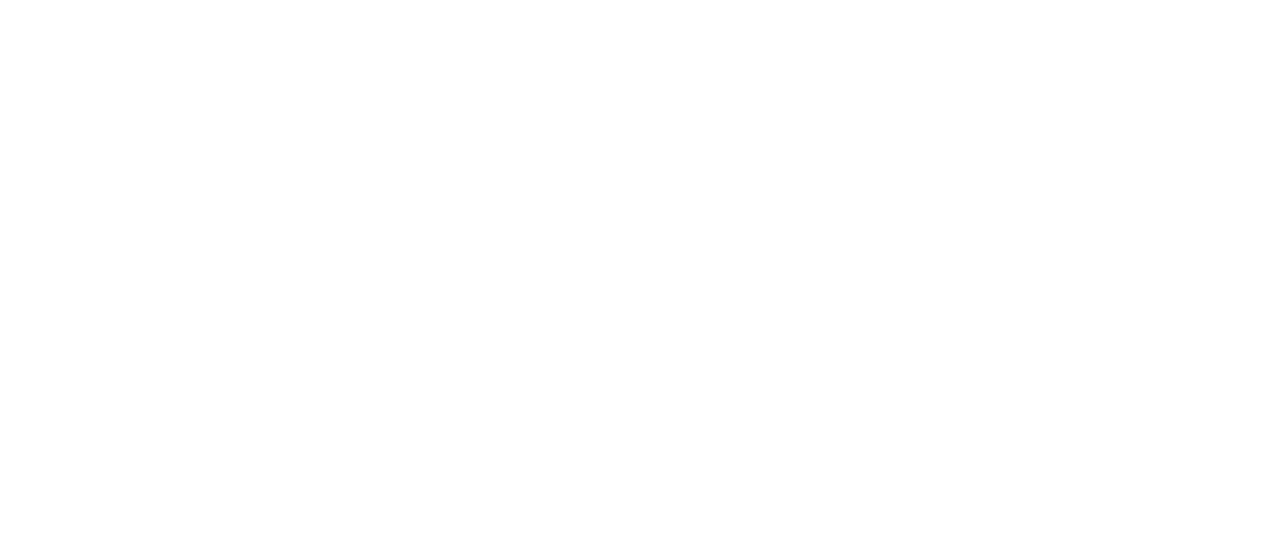
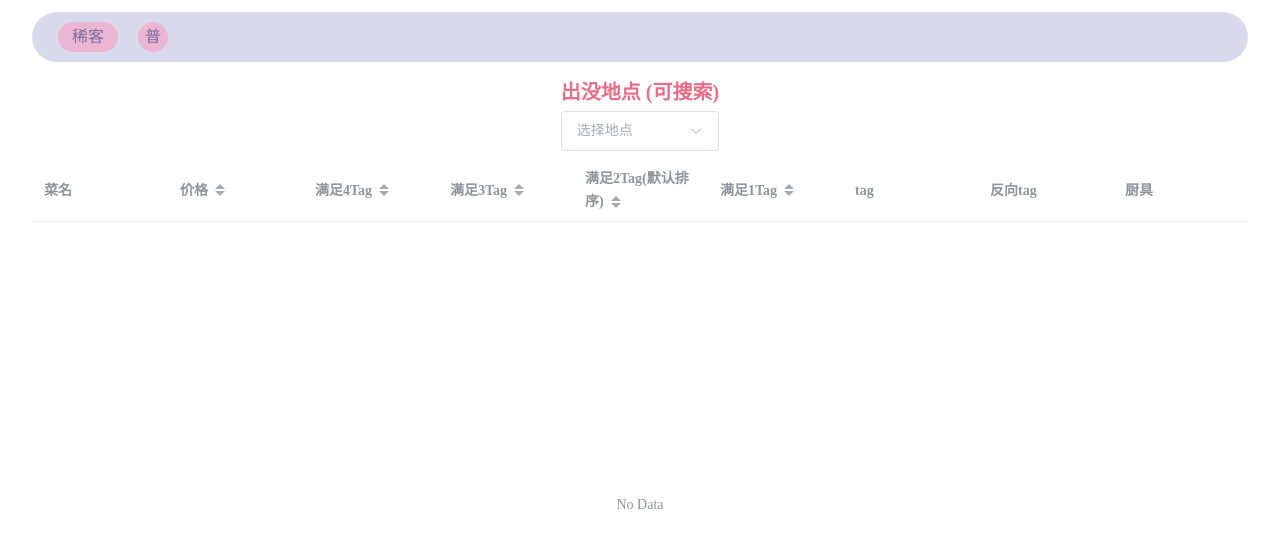
Before and after one commit to xuetyan/izakaya-note, a Vue app: page /#/normal_custom in a window 1280 px wide. Before the commit this address had no page. Shown: the top 548 px of the page. Built offline with nearby package versions, Linux system fonts and the light colour scheme.

Commit message:
1. 更新普客推荐菜 2. 样式小更新

```diff
--- a/src/assets/data/normalCustom.js
+++ b/src/assets/data/normalCustom.js
@@ -1,11 +1,26 @@
-export const normal_rare_header = [
+export const zones = [
+    "妖怪兽道",
+    "人间之里",
+    "博丽神社",
+    "红魔馆",
+    "迷途竹林",
+    "魔法森林",
+    "妖怪之山",
+    "旧地狱",
+    "地灵殿",
+    "命莲寺",
+    "神灵庙",
+    "爱丽丝奖励符卡召唤",
+]
+
+export const normal_custom_header = [
     "名称",
     "喜好·料理",
     "喜好·酒水",
     "出没地点"
 ]
 
-export const normal_rare_results = [
+export const normal_custom_results = [
     {
         "名称": "妖怪兔",
         "喜好·料理": "招牌、家常、甜、咸、鲜、果味、凉爽、力量涌现、流行·喜爱",
--- a/src/assets/main.css
+++ b/src/assets/main.css
@@ -4,7 +4,6 @@
   max-width: 1280px;
   margin: 0 auto;
   padding: 2rem;
-
   font-weight: normal;
 }
 
--- a/src/assets/style/main.css
+++ b/src/assets/style/main.css
@@ -1,13 +1,18 @@
+* {
+  box-sizing: border-box;
+}
+
 html, body {
   margin: 0;
   padding: 0;
+  height: 100%;
 }
 
 #app {
   width: 100%;
   /* max-width: 1280px; */
   margin: 0;
-
+  height: 100%;
   font-weight: normal;
 }
 
--- a/src/views/getData.vue
+++ b/src/views/getData.vue
@@ -1,4 +1,8 @@
 <template>
+  <div class="tabs">
+    <div v-for="(tab, index) in tabs" :key="tab.url" class="tab" :class="{active: tabIndex === index}" @click="switchTab(tab, index)">{{ tab.name }}</div>
+  </div>
+
   <div v-if="false" class="get-xlsx">
     <input ref="excel-upload-input" class="excel-upload-input" type="file" accept=".xlsx, .xls" @change="readXlsx">
   </div>
@@ -6,7 +10,19 @@
 </template>
 
 <script lang="ts" setup name="Menu">
+import { ref, reactive  } from 'vue'
+import { useRouter } from 'vue-router'
 import * as XLSX from 'xlsx'
+import type { routeTab } from '@/interface/menu.ts'
+
+const router = useRouter()
+
+const tabs: Array<typeof routeTab> = [{name: '稀客', url: '/rare_custom'}, {name: '普客', url: '/normal_custom'}]
+let tabIndex = ref(0)
+const switchTab = function(tab: typeof routeTab, index: number) {
+  tabIndex.value = index
+  router.push({ path: tab.url })
+}
 
 const excelData = {
   header: null,
@@ -65,6 +81,36 @@ const getHeaderRow = function(sheet: any) {
 </script>
 
 <style scoped>
+.tabs {
+  background-color: rgb(217, 217, 238);
+  padding: 10px 16px;
+  display: flex;
+  align-items: center;
+  border-radius: 50px;
+  line-height: 44px;
+  margin: 12px 0 6px;
+}
+
+.tab {
+  width: 30px;
+  height: 30px;
+  overflow: hidden;
+  text-align: center;
+  line-height: 30px;
+  margin: 0 10px;
+  font-size: 16px;
+  color: rgba(90, 90, 150, 0.8);
+  background-color: rgba(255, 145, 183, 0.5);
+  border-radius: 50%;
+  cursor: pointer;
+  transition-duration: 280ms;
+}
+
+.tab.active {
+  width: 60px;
+  border-radius: 50px;
+}
+
 .get-xlsx {
   width: 100%;
   height: 40px;
--- /dev/null
+++ b/src/views/normalCustom.vue
@@ -0,0 +1,170 @@
+<template>
+  <div class="main-content">
+    <div>
+      <div class="options">
+        <div class="select-box">
+          <div class="label">{{ '出没地点' }} {{ '(可搜索)' }}</div>
+          <el-select v-model="zoneName" filterable clearable placeholder="选择地点" size="large" @change="selectZone">
+            <el-option
+              v-for="zone in zoneList"
+              :key="zone"
+              :label="zone"
+              :value="zone"
+            />
+          </el-select>
+        </div>
+      </div>
+
+      <div class="normal-custom-box">
+        <div class="custom-info" v-for="custom in currentZoneCustom" :key="custom">
+          <span class="custom-name">{{ custom }}</span>
+          <span class="custom-tags">{{ getCustomTags(custom) }}</span>
+        </div>
+      </div>
+    </div>
+
+    <div class="detail-table-box">
+      <el-table :data="tableData" stripe fit highlight-current-row height="100%">
+        <el-table-column label="菜名" prop="mealName"></el-table-column>
+        <el-table-column label="价格" prop="price" sortable></el-table-column>
+        <el-table-column label="满足4Tag" prop="haveFour" sortable></el-table-column>
+        <el-table-column label="满足3Tag" prop="haveThree" sortable></el-table-column>
+        <el-table-column label="满足2Tag(默认排序)" prop="haveTwo" sortable></el-table-column>
+        <el-table-column label="满足1Tag" prop="haveOne" sortable></el-table-column>
+        <el-table-column label="tag" prop="like"></el-table-column>
+        <el-table-column label="反向tag" prop="hate"></el-table-column>
+        <el-table-column label="厨具" prop="cookware"></el-table-column>
+      </el-table>
+    </div>
+  </div>
+
+
+  </template>
+
+  <script lang="ts" setup>
+  import { ref, reactive  } from 'vue'
+
+  import type { TableDataInterface_normalCostom } from '@/interface/menu.ts'
+  import { zones, normal_custom_header, normal_custom_results } from '@/assets/data/normalCustom.js'
+  import { meal_header, meal_results } from '@/assets/data/meal.js'
+
+  // 选择的地点
+  const zoneName = ref('')
+  let tableData = reactive<typeof TableDataInterface_normalCostom[]>([])
+  // 当前地点 普客列表
+  let currentZoneCustom = reactive<string[]>([])
+
+  // 地点列表
+  const zoneList = reactive(zones)
+  // 普客列表
+  const normalCustomHeader = reactive<string[]>(normal_custom_header)
+  const normalCustomResults = reactive(normal_custom_results)
+
+  const selectZone = (val: string) => {
+    currentZoneCustom = normalCustomResults.filter((f: { [x: string]: string }) => f['出没地点'].split('、').some(s => s=== val)).map((m: { [x: string]: string }) => m['名称'])
+    tableData = getTableData(val)
+  }
+
+  const getCustomTags = (customName: string) => {
+    const so = normalCustomResults.find(((f: { [x: string]: string }) => f['名称'] === customName))
+    return so ? so['喜好·料理'] : ''
+  }
+
+  const getTableData = (zoneName: string) => {
+    // 普客喜爱tag
+    let customTagsList = reactive<string[][]>([])
+    customTagsList = normalCustomResults.filter((f: { [x: string]: string }) => f['出没地点'].split('、').some(s => s=== zoneName)).map((m: { [x: string]: string }) => m['喜好·料理'].split('、'))
+    // 满足普客tag数
+    let TableData = reactive<any[]>([])
+    // 菜谱满足普客的tag数
+    TableData = meal_results.map((meal: { [x: string]: any }) => {
+      // : { [x: string]: any }
+      const temp = reactive({
+        mealName: meal['名称'],
+        like: meal['正特性'],
+        hate: meal['反特性']??[],
+        material: meal['食材'],
+        cookware: meal['厨具'],
+        price: meal['价格/円'],
+      })
+      const tagCount = reactive(customTagsList.map((tags: string[]) => {
+        return meal['正特性'].split('、').reduce((init: string, cur: string) => (init += tags.includes(cur) ? 1 : 0), 0)
+      }))
+      // 符合普客tag 统计
+      let stats = reactive<{[x: string]: number}>({ })
+      for (const iterator of meal['正特性'].split('、')) {
+        stats['none'] = tagCount.reduce((init: number, cur: number) => (init += (cur === 0 ? 1 : 0)), 0)
+        stats['haveOne'] = tagCount.reduce((init: number, cur: number) => (init += (cur === 1 ? 1 : 0)), 0)
+        stats['haveTwo'] = tagCount.reduce((init: number, cur: number) => (init += (cur === 2 ? 1 : 0)), 0)
+        stats['haveThree'] = tagCount.reduce((init: number, cur: number) => (init += (cur === 3 ? 1 : 0)), 0)
+        stats['haveFour'] = tagCount.reduce((init: number, cur: number) => (init += (cur === 4 ? 1 : 0)), 0)
+      }
+      return {...temp, ...stats, tagCount }
+    }).sort((a: typeof TableDataInterface_normalCostom, b: typeof TableDataInterface_normalCostom) => b.haveTwo - a.haveTwo)
+    return TableData
+  }
+
+
+  </script>
+
+  <style scoped>
+  .main-content {
+    height: calc(100% - 80px);
+    display: flex;
+    flex-direction: column;
+  }
+  .main-content .detail-table-box {
+    height: 0;
+    flex-grow: 1;
+  }
+
+  .options {
+    display: flex;
+    align-items: center;
+    justify-content: space-around;
+    padding: 0 20px;
+  }
+  .select-box {
+    margin: 8px;
+  }
+  .select-box .label {
+    margin-bottom: 6px;
+    width: 100%;
+    text-align: center;
+    font-size: 20px;
+    font-weight: bold;
+    color: rgb(230, 110, 134);
+  }
+
+  .normal-custom-box {
+    width: calc(100% - 40px);
+    display: flex;
+    align-content: center;
+    flex-wrap: wrap;
+  }
+
+  .normal-custom-box .custom-info {
+    background-color: rgb(226, 215, 232);
+    padding: 10px 20px;
+    margin: 2px 12px;
+    border-radius: 50px;
+    display: flex;
+    flex-direction: column;
+    justify-content: center;
+  }
+  .normal-custom-box .custom-info span {
+    display: inline-block;
+    width: 100%;
+    text-align: center;
+    white-space: nowrap;
+  }
+
+  .normal-custom-box .custom-info span:first-child {
+  color: #333;
+  font-size: 18px;
+}
+.normal-custom-box .custom-info span:last-child {
+  color: rgb(46, 138, 165);
+  font-size: 16px;
+}
+  </style>
--- a/src/views/Menu.vue
+++ b/src/views/rareCustom.vue
@@ -1,8 +1,10 @@
 <template>
+  <div class="main-content">
+    <div>
       <div class="options">
         <div class="select-box">
           <div class="label">{{ '稀客' + customRareHeader[0] }} {{ '(可搜索)' }}</div>
-      <el-select v-model="rareName" filterable :placeholder="`选择稀客${customRareHeader[0]}`" size="large" @change="selectRareCustom">
+          <el-select v-model="rareName" filterable clearable placeholder="选择稀客" size="large" @change="selectRareCustom">
             <el-option
               v-for="item in rareList[customRareHeader[0]]||[]"
               :key="item"
@@ -18,9 +20,10 @@
           <span>{{ customRareInfo[item] }}</span>
         </div>
       </div>
+    </div>
 
     <div class="detail-table-box">
-    <el-table :data="tableData" stripe fit highlight-current-row height="80vh">
+      <el-table :data="tableData" stripe fit highlight-current-row height="100%">
         <el-table-column label="菜名" prop="mealName"></el-table-column>
         <el-table-column label="价格" prop="price" sortable></el-table-column>
         <el-table-column label="tag数(喜爱tag - 厌恶tag)" prop="tagNum" sortable></el-table-column>
@@ -30,19 +33,20 @@
         <el-table-column label="厨具" prop="cookware"></el-table-column>
       </el-table>
     </div>
+  </div>
 </template>
 
 <script lang="ts" setup>
-import type { TableDataInterface } from '@/interface/menu.ts'
+import { ref, reactive  } from 'vue'
 
-import { ref, reactive  } from 'vue'
+import type { TableDataInterface_rareCostom } from '@/interface/menu.ts'
 import { custom_rare_header, custom_rare_results } from '@/assets/data/rareCustom.js'
 import { meal_header, meal_results } from '@/assets/data/meal.js'
 
 // 选择的稀客
 const rareName = ref('')
 const rareDetail = reactive({})
-let tableData = reactive<typeof TableDataInterface>([])
+let tableData = reactive<typeof TableDataInterface_rareCostom[]>([])
 let customRareInfo = reactive<{[x: string]: string}>({})
 // 稀客 喜爱的料理 tag
 let customRareInfo_like = reactive<string[]>([])
@@ -72,7 +76,7 @@ const getMeals = function(customRareInfo_like: string[], customRareInfo_hate: st
     const like: number = customRareInfo_like.reduce((init: number, cur:string) => (init += (mealTags.some((s: string) => s === cur)? 1: 0)), 0)
     if(like > 0) {
       const hate: number = customRareInfo_hate.reduce((init: number, cur:string) => (init += (mealTags.some((s: string) => s === cur)? 1: 0)), 0)
-      let tableDataItem = reactive<typeof TableDataInterface>({
+      let tableDataItem = reactive<typeof TableDataInterface_rareCostom>({
         mealName: meal['名称'],
         tagNum: like - hate,
         like: like,
@@ -86,13 +90,18 @@ const getMeals = function(customRareInfo_like: string[], customRareInfo_hate: st
   }
 }
 
-const likeTagNum = function(): number {
-  return 0
-}
-
 </script>
 
 <style scoped>
+.main-content {
+  height: calc(100% - 80px);
+  display: flex;
+  flex-direction: column;
+}
+.main-content .detail-table-box {
+  height: 0;
+  flex-grow: 1;
+}
 .options {
   display: flex;
   align-items: center;
```
Also changed, not shown: src/components/HelloWorld.vue (deleted, +0 -13 lines), src/interface/menu.ts (+16 -1 lines), src/router/index.ts (+10 -5 lines). Lines whose indentation alone changed are shown as unchanged.
